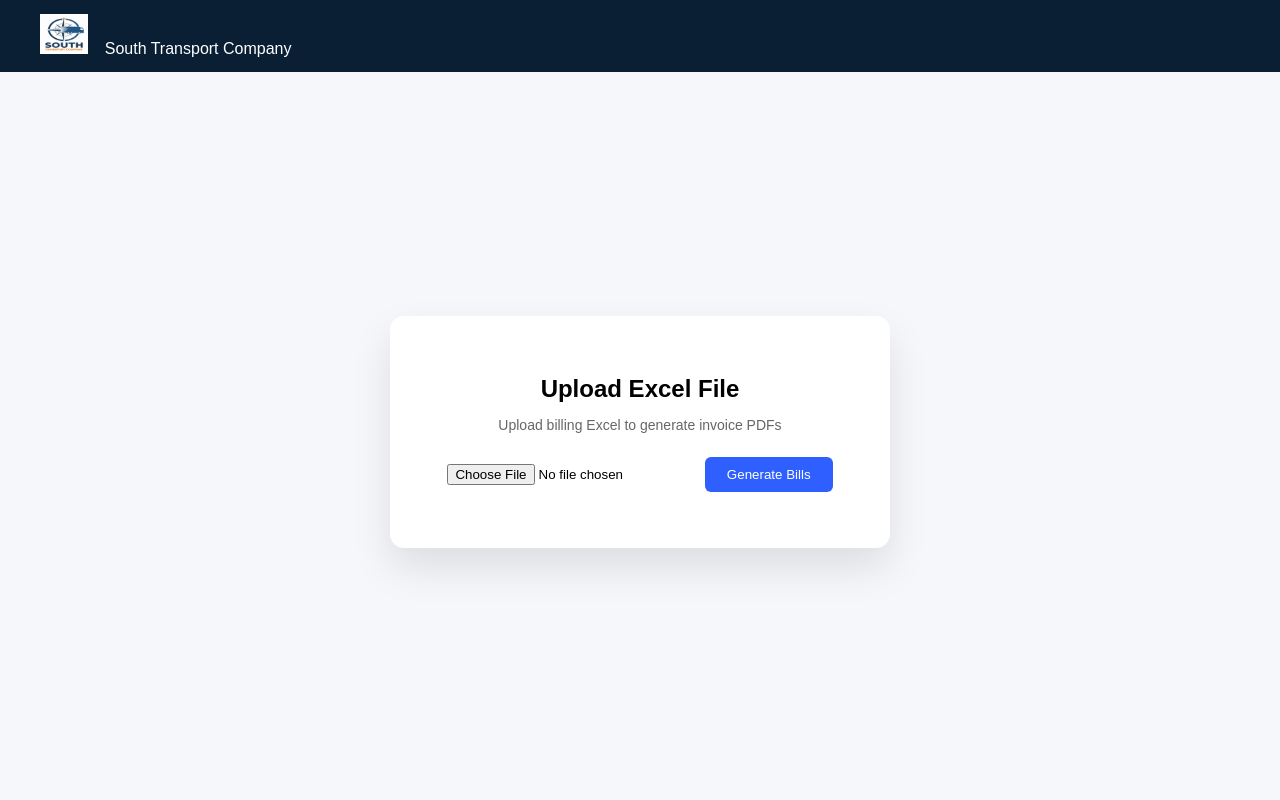
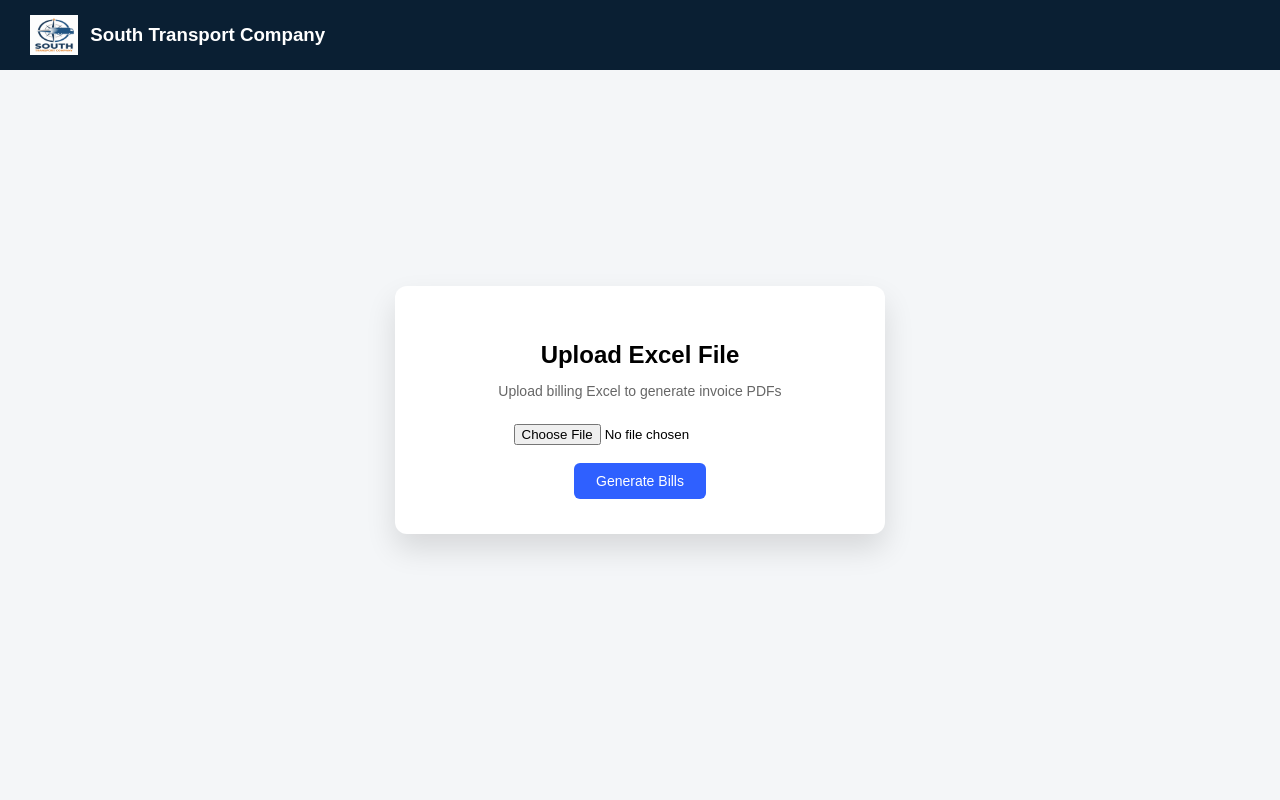
Before and after one commit to choudharyashutosh9045/TransportBillingPortal-STC, a Flask app: page / in a window 1280 px wide. Run offline with Flask 3, Linux system fonts and the light colour scheme; some libraries are stand-ins or nearby versions.

Commit message:
Update index.html

```diff
--- a/templates/index.html
+++ b/templates/index.html
@@ -1,26 +1,41 @@
+<!DOCTYPE html>
+<html>
 <head>
     <meta charset="UTF-8">
     <title>South Transport Company | Billing Portal</title>
-  <link rel="stylesheet" href="/static/css/style.css">
 </head>
-<body>
 
-<div class="navbar">
-  <div class="nav-left">
-    <img src="/static/logos/logo.png" class="logo">
-    <span>South Transport Company</span>
-  </div>
+<body style="margin:0; font-family: Arial, sans-serif; background:#f4f6f8;">
+
+    <!-- HEADER -->
+    <div style="background:#0a1f33; color:white; padding:15px 30px; display:flex; align-items:center;">
+        <img src="/static/logos/logo.png" style="height:40px; margin-right:12px;">
+        <h3 style="margin:0;">South Transport Company</h3>
     </div>
 
-<div class="main">
-  <div class="card">
-    <h2>Upload Excel File</h2>
-    <p class="sub">Upload billing Excel to generate invoice PDFs</p>
+    <!-- MAIN -->
+    <div style="display:flex; justify-content:center; align-items:center; height:85vh;">
+
+        <div style="background:white; padding:35px; width:420px; border-radius:12px;
+                    box-shadow:0 15px 30px rgba(0,0,0,0.12); text-align:center;">
+
+            <h2 style="margin-bottom:8px;">Upload Excel File</h2>
+
+            <p style="color:#666; font-size:14px; margin-bottom:25px;">
+                Upload billing Excel to generate invoice PDFs
+            </p>
 
             <form method="POST" enctype="multipart/form-data">
-      <input type="file" name="file" required>
-      <button type="submit">Generate Bills</button>
+                <input type="file" name="file" required><br><br>
+
+                <button type="submit"
+                        style="background:#2f60ff; color:white; border:none;
+                               padding:10px 22px; border-radius:6px;
+                               font-size:14px; cursor:pointer;">
+                    Generate Bills
+                </button>
             </form>
+
         </div>
     </div>
 
```
Lines whose indentation alone changed are shown as unchanged.
